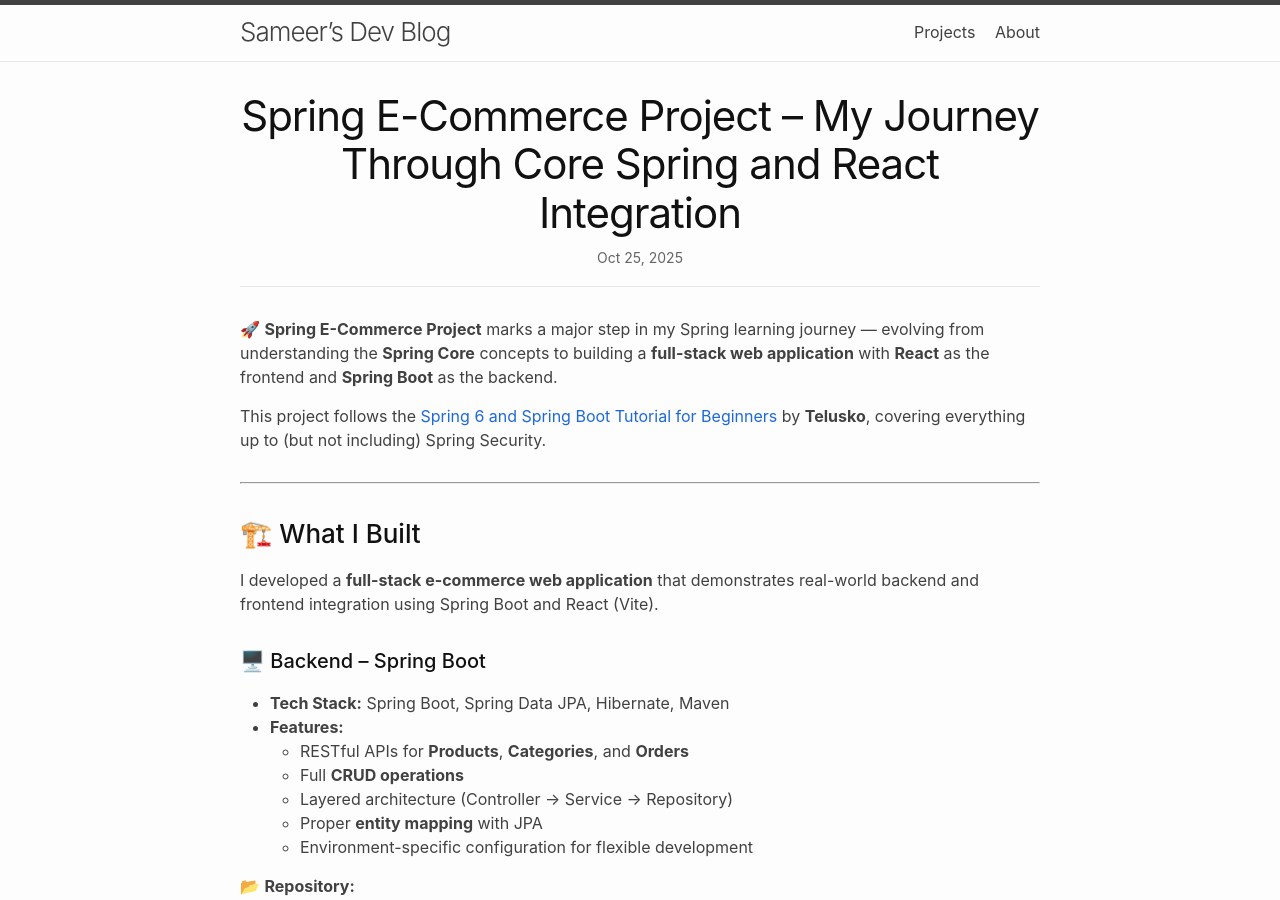
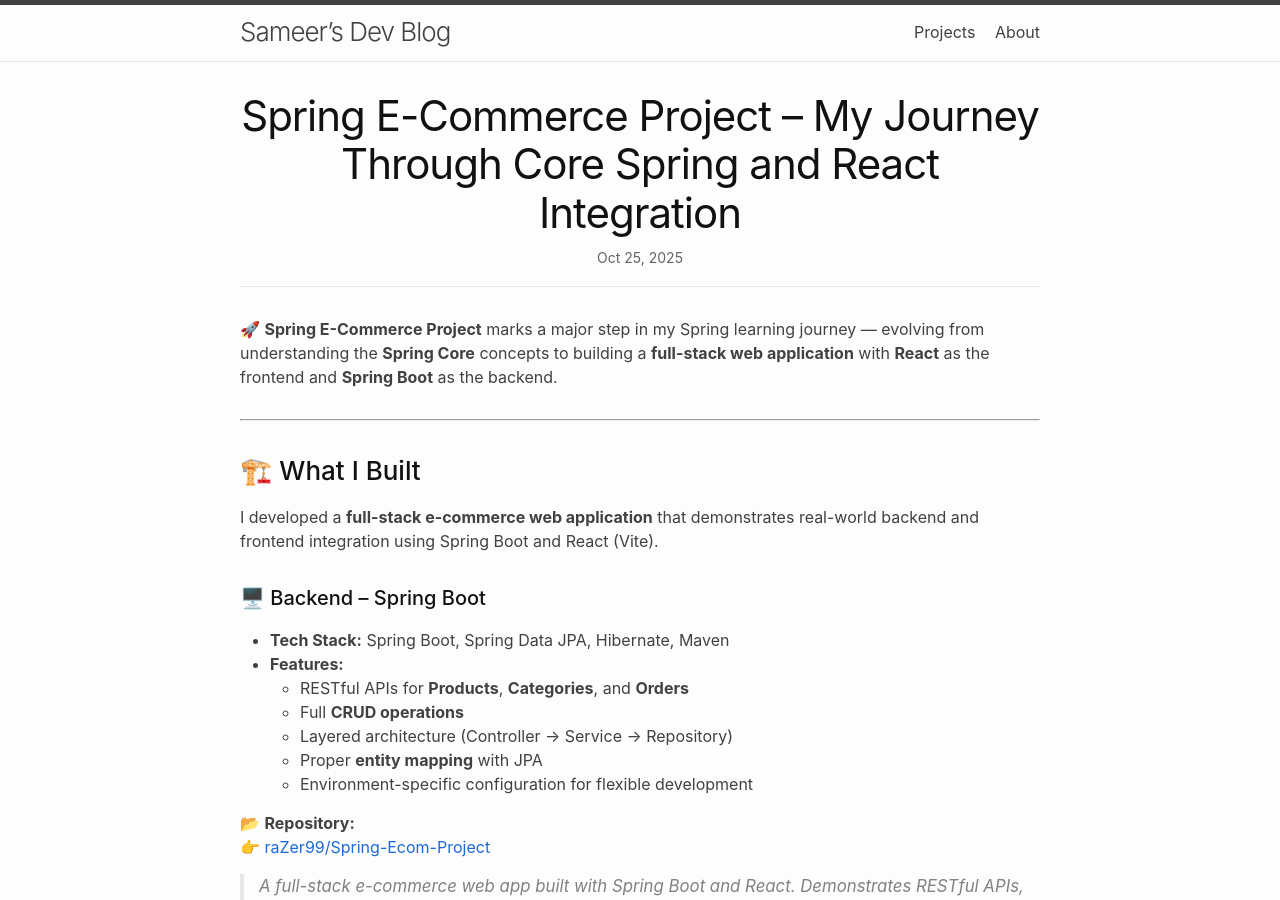
Before and after one commit to raZer99/raZer99.github.io, a Jekyll site: the page built from _posts/2025-10-25-spring-ecom-project.md, in a window 1280 px wide and 900 px high. Built offline with Jekyll 4.4.1, drawn with Linux system fonts in a browser that asks for light colours.

Commit message:
update post

```diff
--- a/_posts/2025-10-25-spring-ecom-project.md
+++ b/_posts/2025-10-25-spring-ecom-project.md
@@ -6,8 +6,6 @@ categories: [Java, Spring Boot, React, Full Stack, Backend]
 ---
 
 🚀 **Spring E-Commerce Project** marks a major step in my Spring learning journey — evolving from understanding the **Spring Core** concepts to building a **full-stack web application** with **React** as the frontend and **Spring Boot** as the backend.
-
-This project follows the [Spring 6 and Spring Boot Tutorial for Beginners](https://www.youtube.com/playlist?list=PLsyeobzWxl7qbKoSgR5ub6jolI8-ocxCF) by **Telusko**, covering everything up to (but not including) Spring Security.
 
 ---
 
```
